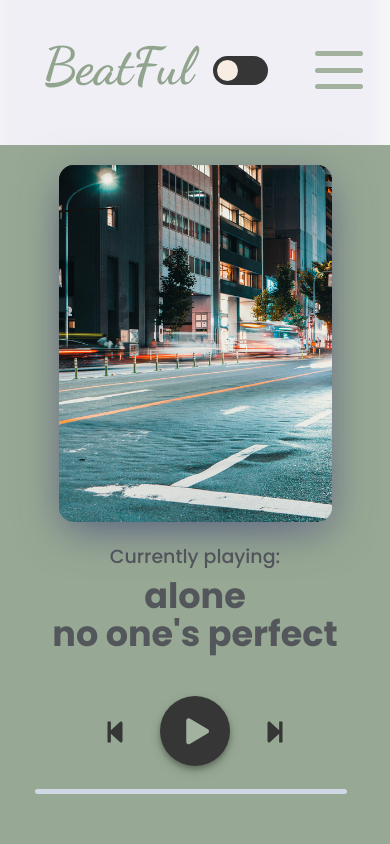
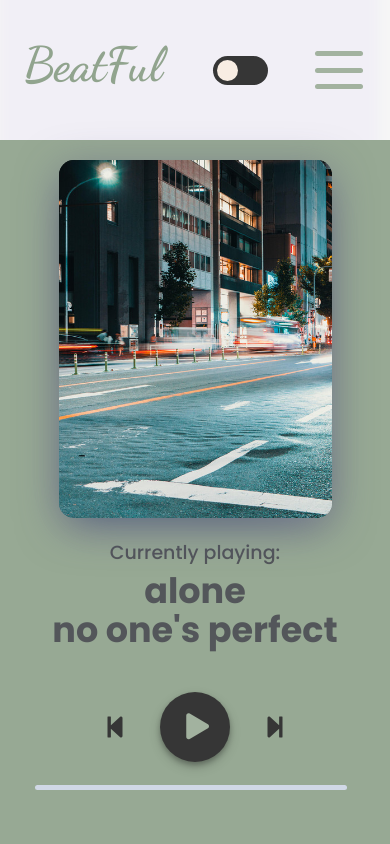
Before and after one commit to mariovida/vue-music-player, a Vue app: page /#/ in a window 390 px wide. Shown: the top 844 px of the page. Built offline with nearby package versions, Linux system fonts and the light colour scheme.

Commit message:
Add files via upload

```diff
--- a/src/style.css
+++ b/src/style.css
@@ -598,8 +598,8 @@ button:hover {
   #home h1 {
     justify-content: left;
     padding-top: 65px;
-    margin-left: 11%;
-    font-size: 52px;
+    margin-left: 6%;
+    font-size: 3em;
   }
   .back-image {
     min-height: 30px;
```
